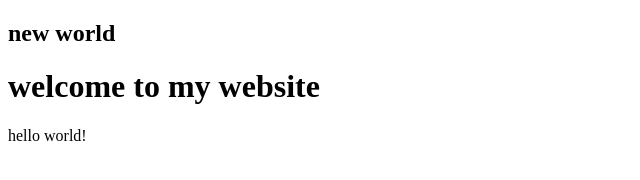
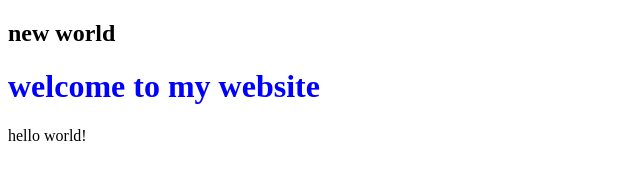
Before and after one commit to lucifer694u/lucifer694, a plain HTML site: page hello.html in a window 1280 px wide. Shown: the whole page, without its empty margins (0-640 px from the left). Drawn offline with Linux system fonts and the light colour scheme.

Commit message:
add style

```diff
--- a/hello.html
+++ b/hello.html
@@ -8,7 +8,7 @@
 </head>
 <body>
     <h2>new world</h2>
-    <h1>welcome to my website</h1>
+    <h1 style="color:blue">welcome to my website</h1>
     hello world!
 </body>
 </html>
```
